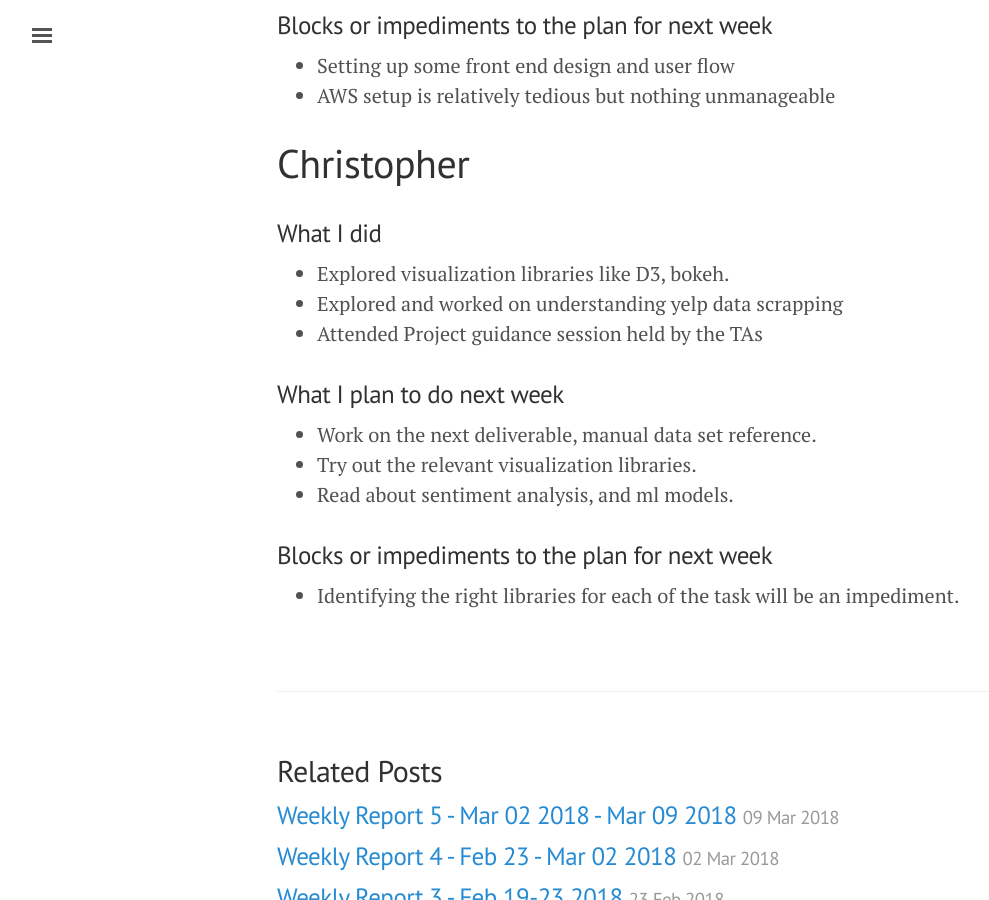
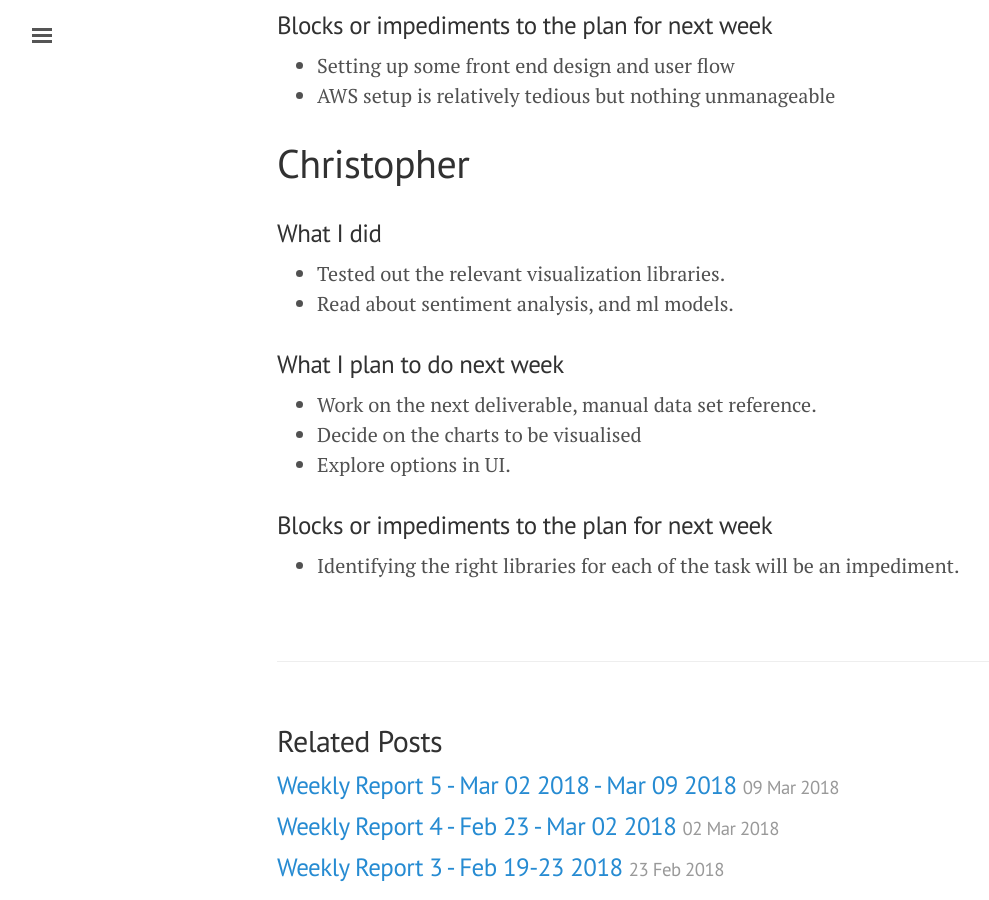
Before and after one commit to titu1994/IDS-Course-Project, a Jekyll site: the page built from _posts/2018-03-19-weekly-report-6.md, in a window 1280 px wide and 900 px high, scrolled down 1743 px. Shown: the whole window, without its empty margins (3-992 px from the left). Built offline with Jekyll 4.4.1, drawn with Linux system fonts in a browser that asks for light colours.

Commit message:
Status report 5

```diff
--- a/_posts/2018-03-19-weekly-report-6.md
+++ b/_posts/2018-03-19-weekly-report-6.md
@@ -57,14 +57,13 @@ title: Weekly Report 6 - Mar 09 2018 - Mar 16 2018
 # Christopher
 
 ### What I did
-- Explored visualization libraries like D3, bokeh.
-- Explored and worked on understanding yelp data scrapping
-- Attended Project guidance session held by the TAs
+- Tested out the relevant visualization libraries.
+- Read about sentiment analysis, and ml models.
 
 ### What I plan to do next week
 - Work on the next deliverable, manual data set reference.
-- Try out the relevant visualization libraries.
-- Read about sentiment analysis, and ml models.
+- Decide on the charts to be visualised
+- Explore options in UI.
 
 ### Blocks or impediments to the plan for next week
 - Identifying the right libraries for each of the task will be an impediment.
```
